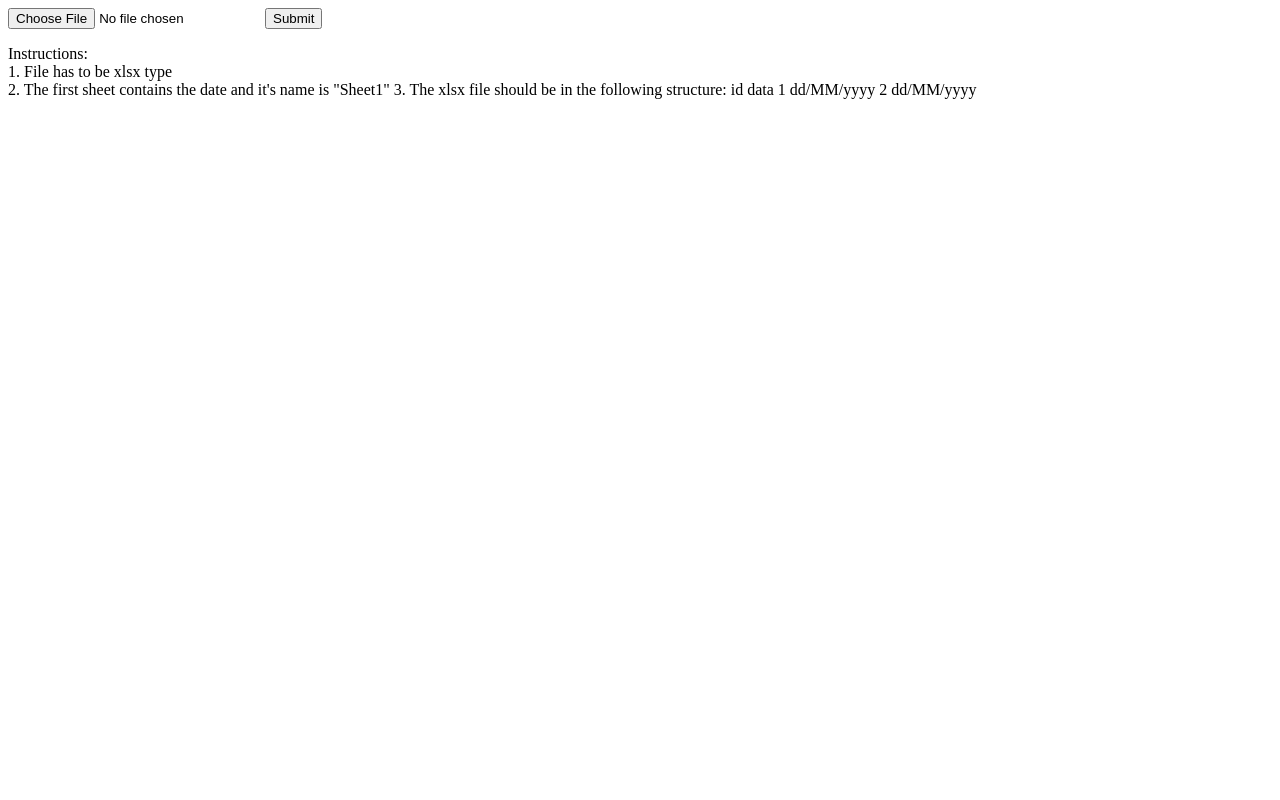
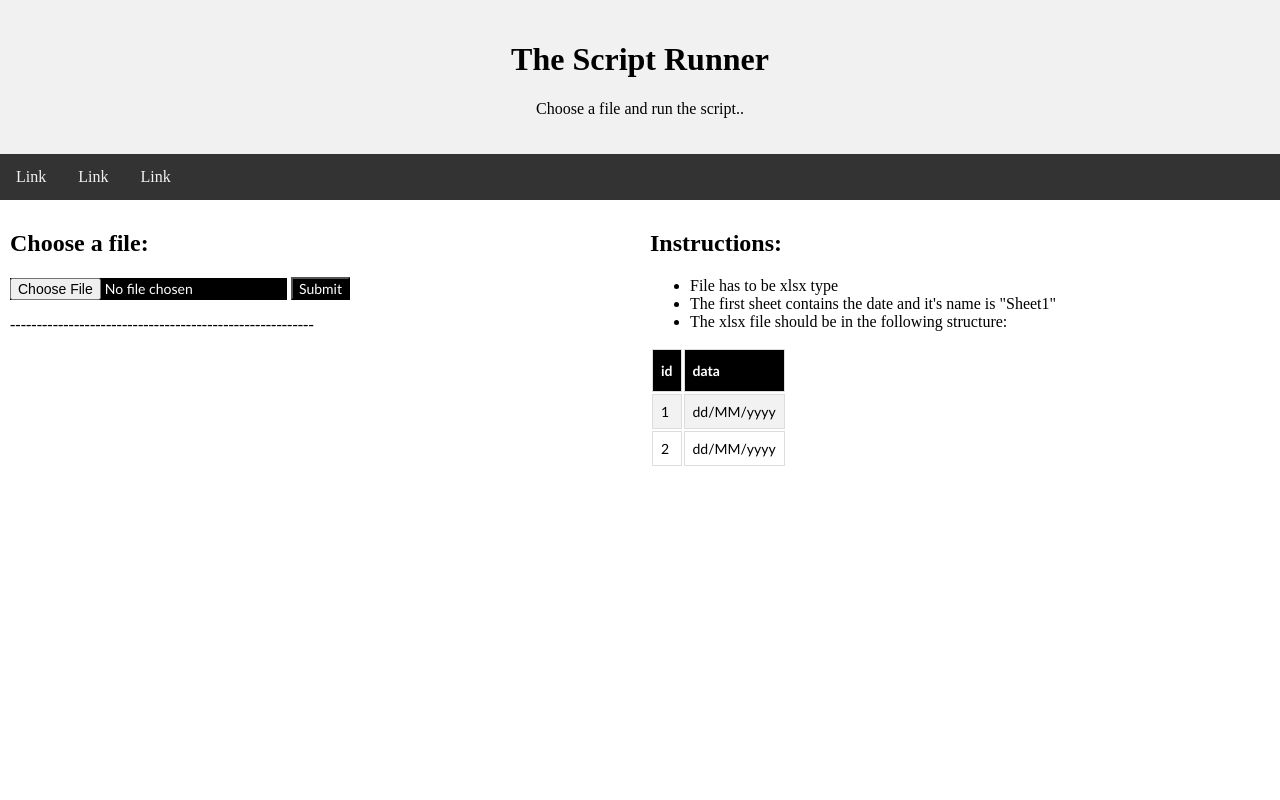
Before and after one commit to waldmanh/family_tree, a Flask app: page /upload in a window 1280 px wide. Run offline with Flask 2, Linux system fonts and the light colour scheme.

Commit message:
add css file

```diff
--- /dev/null
+++ b/static/css/upload.css
@@ -0,0 +1,131 @@
+* {
+  box-sizing: border-box;
+}
+
+body {
+  margin: 0;
+}
+
+/* Style the header */
+.header {
+  background-color: #f1f1f1;
+  padding: 20px;
+  text-align: center;
+}
+
+/* Style the top navigation bar */
+.topnav {
+  overflow: hidden;
+  background-color: #333;
+}
+
+/* Style the topnav links */
+.topnav a {
+  float: left;
+  display: block;
+  color: #f2f2f2;
+  text-align: center;
+  padding: 14px 16px;
+  text-decoration: none;
+}
+
+/* Change color on hover */
+.topnav a:hover {
+  background-color: #ddd;
+  color: black;
+}
+
+/* Create three unequal columns that floats next to each other */
+.column {
+  float: left;
+  padding: 10px;
+}
+
+/* Left and right column */
+.column.side {
+  width: 25%;
+}
+
+/* Middle column */
+.column.middle {
+  width: 50%;
+}
+
+/* Clear floats after the columns */
+.row:after {
+  content: "";
+  display: table;
+  clear: both;
+}
+
+/* Responsive layout - makes the three columns stack on top of each other instead of next to each other */
+@media screen and (max-width: 600px) {
+  .column.side,
+  .column.middle {
+    width: 100%;
+  }
+}
+
+input[type="submit"] {
+  background-color: black;
+  color: white;
+  font-family: "Trebuchet MS", Arial, Helvetica, sans-serif;
+  font-size: 14px;
+}
+input[type="file"] {
+  background-color: black;
+  color: white;
+  font-family: "Trebuchet MS", Arial, Helvetica, sans-serif;
+  font-size: 14px;
+}
+.table {
+  font-family: "Trebuchet MS", Arial, Helvetica, sans-serif;
+  font-size: 14px;
+  border-collapse: collapse;
+  width: 100%;
+}
+
+.table td,
+.table th {
+  border: 1px solid #ddd;
+  padding: 8px;
+}
+
+.table tr:nth-child(even) {
+  background-color: #f2f2f2;
+}
+
+.table tr:hover {
+  background-color: #ddd;
+}
+
+.table th {
+  padding-top: 12px;
+  padding-bottom: 12px;
+  text-align: left;
+  background-color: black;
+  color: white;
+}
+select {
+  width: 100%;
+  padding: 16px 20px;
+  border: none;
+  border-radius: 4px;
+  background-color: #f1f1f1;
+}
+
+#example {
+  position: relative;
+}
+#example-checkbox {
+  display: none;
+}
+#example-checkbox:checked + #example:after {
+  content: "Hide";
+  position: absolute;
+  top: 0;
+  left: 0;
+  right: 0;
+  bottom: 0;
+  background: white;
+}
--- a/templates/upload.html
+++ b/templates/upload.html
@@ -1,17 +1,64 @@
-<html>
-   <body>
-      <form action = "http://localhost:5000/uploader" method = "POST"
-         enctype = "multipart/form-data">
-         <input type = "file" name = "file" />
-         <input type = "submit"/>
-         <p>Instructions: <br>
-         1. File has to be xlsx type <br>
-         2. The first sheet contains the date and it's name is "Sheet1"
-         3. The xlsx file should be in the following structure:
-             id     data
-             1      dd/MM/yyyy
-             2      dd/MM/yyyy
-         </p>
-      </form>
-   </body>
+<!DOCTYPE html>
+<html lang="en">
+  <head>
+    <title>The Script Runner</title>
+    <meta charset="utf-8" />
+    <meta name="viewport" content="width=device-width, initial-scale=1" />
+    <link rel="stylesheet" href="static/css/upload.css" />
+  </head>
+  <body>
+    <div class="header">
+      <h1>The Script Runner</h1>
+      <p>Choose a file and run the script..</p>
+    </div>
+    <div class="topnav">
+      <a href="#">Link</a>
+      <a href="#">Link</a>
+      <a href="#">Link</a>
+    </div>
+
+    <div class="row">
+      <div class="column middle">
+        <h2>Choose a file:</h2>
+        <form
+          action="http://localhost:5000/uploader"
+          method="POST"
+          enctype="multipart/form-data"
+        >
+          <input
+            type="file"
+            name="file"
+            accept=".csv, application/vnd.openxmlformats-officedocument.spreadsheetml.sheet, application/vnd.ms-excel"
+          />
+          <input type="submit" />
+        </form>
+        <p>---------------------------------------------------------</p>
+      </div>
+
+      <div class="column middle" id="script-selected-description">
+        <h2>Instructions:</h2>
+        <ul>
+          <li>File has to be xlsx type</li>
+          <li>The first sheet contains the date and it's name is "Sheet1"</li>
+          <li>The xlsx file should be in the following structure:</li>
+        </ul>
+        <div class="table">
+          <table>
+            <tr>
+              <th>id</th>
+              <th>data</th>
+            </tr>
+            <tr>
+              <td>1</td>
+              <td>dd/MM/yyyy</td>
+            </tr>
+            <tr>
+              <td>2</td>
+              <td>dd/MM/yyyy</td>
+            </tr>
+          </table>
+        </div>
+      </div>
+    </div>
+  </body>
 </html>
```
